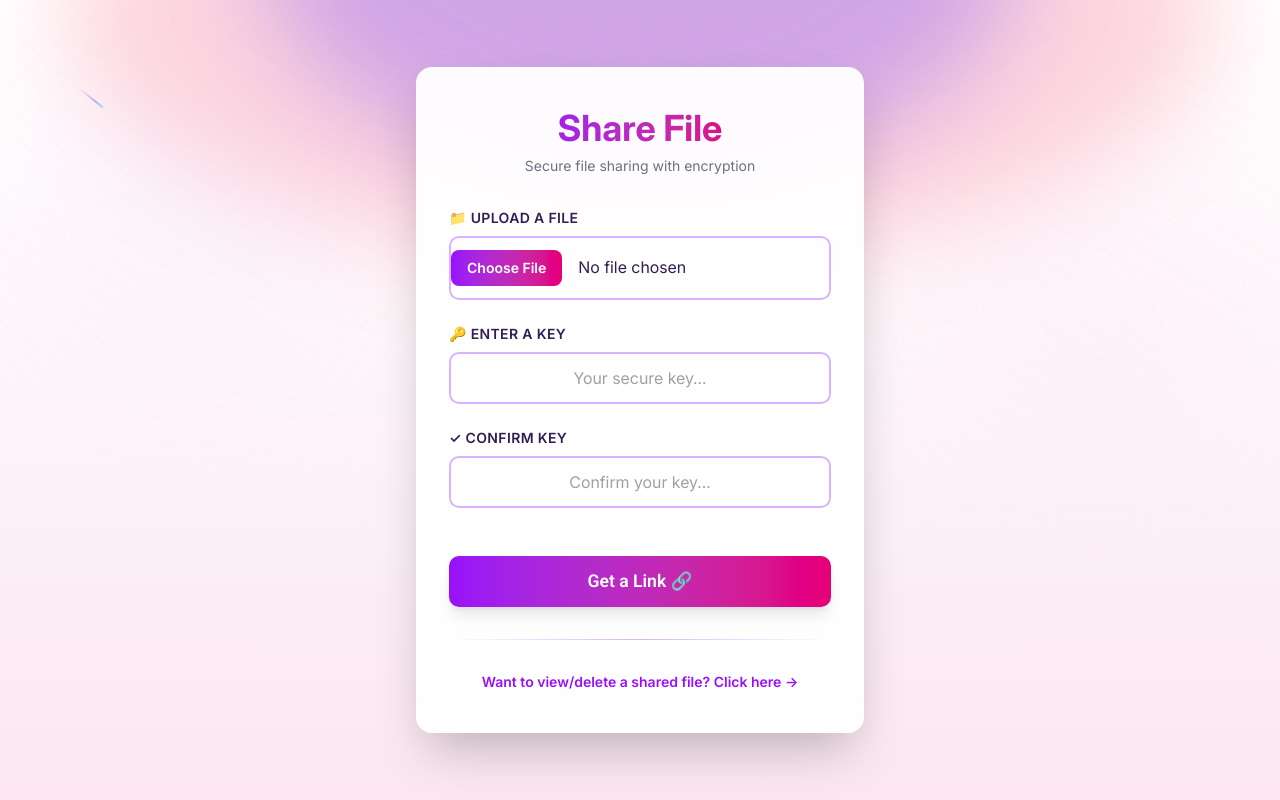
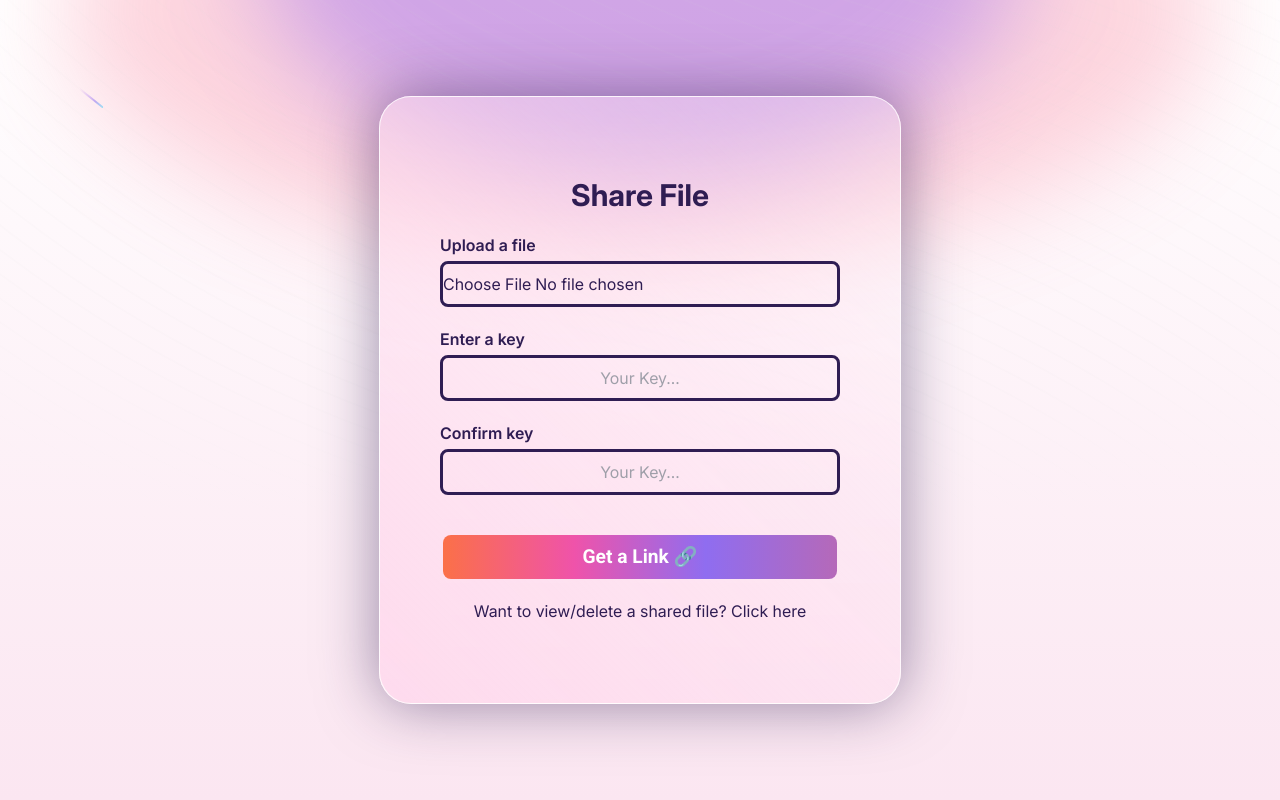
Before and after one commit to karthik-saiharsh/file-sharing-app, a Next.js app: page /share in a window 1280 px wide. Built offline with nearby package versions, Linux system fonts and the light colour scheme.

Commit message:
Revert "fix(share): add loading spinner, disable button & modern feedback UI "

```diff
--- a/app/share/page.tsx
+++ b/app/share/page.tsx
@@ -5,49 +5,25 @@ import { BackgroundBeams } from "@/components/ui/background-beams";
 import Link from "next/link";
 import { useState } from "react";
 
+
+
 const page = () => {
-  const [file, setFile] = useState<File | undefined>();
+
+  const [file, setFile] = useState<File>();
   const [key1, setKey1] = useState<string>("");
   const [key2, setKey2] = useState<string>("");
-  const [isLoading, setIsLoading] = useState(false);
-  const [feedback, setFeedback] = useState<{ type: 'success' | 'error'; message: string } | null>(null);
 
-  const resetForm = () => {
-    setFile(undefined);
-    setKey1("");
-    setKey2("");
-    setFeedback(null);
-    const fileInput = document.getElementById("fileup") as HTMLInputElement;
-    if (fileInput) fileInput.value = "";
-  };
+
 
   async function handleSubmit(e: React.FormEvent<HTMLFormElement>) {
     e.preventDefault();
-    setFeedback(null);
 
-    if(!file) {
-      setFeedback({ type: 'error', message: 'Please upload a file' });
-      return;
-    }
-    else if(key1?.trim() !== key2?.trim()) {
-      setFeedback({ type: 'error', message: 'Keys must match' });
-      return;
-    }
-    else if (key1.trim() === "" || key2.trim() === "") {
-      setFeedback({ type: 'error', message: "Key can't be empty" });
-      return;
-    }
-    else if(file.name.length > 100) {
-      setFeedback({ type: 'error', message: 'Your File Name cannot be longer than 100 characters' });
-      return;
-    }
-    else if((file.size/1024)/1024 > 4.50) {
-      setFeedback({ type: 'error', message: 'Upload Files Smaller than 4.5MB' });
-      return;
-    }
+    if(!file) alert("Please upload a file");
+    else if(key1?.trim() != key2?.trim()) alert("Keys must match");
+    else if (key1.trim() == "" || key2.trim() == "") alert("Key can't be empty");
+    else if(file.name.length > 100) alert("Your File Name cannot be longer than 100 characters");
+    else if((file.size/1024)/1024 > 4.50) alert("Upload Files Smaller than 4.5MB");
     else {
-      setIsLoading(true);
-      try {
       const dataToSend = new FormData();
       dataToSend.set("type", "upload");
       dataToSend.set("file", file);
@@ -61,115 +37,39 @@ const page = () => {
       const res_json = await res.json();
 
       if (res_json.success) {
-          setFeedback({
-            type: 'success',
-            message: `File Uploaded Successfully!\nYour FileID is ${res_json.fileid}.\nYou will need this to recieve your file on the other end`
-          });
-          resetForm();
+        alert(`File Uploaded Successfully!\nYour FileID is ${res_json.fileid}.\nYou will need this to recieve your file on the other end`);
       }
       else {
-          setFeedback({ type: 'error', message: 'An error occurred!' });
-        }
-      } catch (error) {
-        setFeedback({ type: 'error', message: 'An error occurred during upload!' });
-      } finally {
-        setIsLoading(false);
+        alert("An error occurred!");
       }
     }
   };
 
   return (
-    <div className="flex flex-col justify-center items-center min-h-screen bg-gradient-to-b from-[#FFFFFF] via-[#fdf4f9] to-[#fbe6f1] relative overflow-hidden">
+    <div className="flex flex-col justify-center items-center h-full bg-gradient-to-b from-[#FFFFFF] to-[#fbe6f1]">
+
       <BgGradient />
 
-      <div className="absolute inset-0 opacity-10 pointer-events-none">
-        <div className="absolute top-20 left-10 w-72 h-72 bg-purple-200 rounded-full mix-blend-multiply filter blur-3xl animate-blob"></div>
-        <div className="absolute top-40 right-10 w-72 h-72 bg-pink-200 rounded-full mix-blend-multiply filter blur-3xl animate-blob animation-delay-2000"></div>
-      </div>
+      <form onSubmit={handleSubmit} className="flex flex-col items-center gap-5 z-10 px-15 py-20 bg-card">
+        <p className="font-inter text-text-main font-bold text-3xl">Share File</p>
 
-      <form onSubmit={handleSubmit} className="flex flex-col items-center gap-6 z-10 px-8 py-10 bg-white/95 backdrop-blur-md rounded-2xl shadow-2xl max-w-md w-full mx-4 border border-white/20">
-        <div className="text-center mb-2">
-          <p className="font-inter text-text-main font-bold text-4xl bg-gradient-to-r from-purple-600 to-pink-600 bg-clip-text text-transparent">Share File</p>
-          <p className="font-inter text-gray-500 text-sm mt-2">Secure file sharing with encryption</p>
-        </div>
-
-        <span className="grid gap-2 w-full">
-          <label htmlFor="fileup" className="font-inter font-semibold text-text-main text-sm uppercase tracking-wide">📁 Upload a file</label>
-          <input
-            required
-            type="file"
-            name="fileup"
-            id="fileup"
-            onChange={(e) => {setFile(e.target.files?.[0] ?? undefined)}}
-            className="font-inter text-text-main border-2 border-purple-300 rounded-lg py-3 text-center w-full hover:border-purple-500 focus:border-purple-600 focus:ring-2 focus:ring-purple-200 transition-all duration-300 cursor-pointer file:mr-4 file:py-2 file:px-4 file:rounded-md file:border-0 file:text-sm file:font-semibold file:bg-gradient-to-r file:from-purple-600 file:to-pink-600 file:text-white file:cursor-pointer hover:file:opacity-90"
-          />
-          {file && <p className="text-xs text-green-600 font-semibold">✓ {file.name}</p>}
+        <span className="grid gap-1">
+          <label htmlFor="fileup" className="font-inter font-semibold text-text-main">Upload a file</label>
+          <input required type="file" name="fileup" id="fileup" onChange={(e) => {setFile(e.target.files?.[0])}} className="font-inter text-text-main border-text-main border-3 rounded-md py-2 text-center w-100" />
         </span>
 
-        <span className="grid gap-2 w-full">
-          <label htmlFor="pswdone" className="font-inter font-semibold text-text-main text-sm uppercase tracking-wide">🔑 Enter a key</label>
-          <input
-            required
-            type="password"
-            name="pswdone"
-            id="pswdone"
-            value={key1}
-            onChange={(e) => {setKey1(e.target.value)}}
-            autoComplete="false"
-            placeholder="Your secure key..."
-            className="font-inter outline-none text-text-main border-2 border-purple-300 rounded-lg w-full py-3 text-center placeholder-zinc-400 hover:border-purple-500 focus:border-purple-600 focus:ring-2 focus:ring-purple-200 transition-all duration-300"
-          />
+        <span className="grid gap-1">
+          <label htmlFor="pswdone" className="font-inter font-semibold text-text-main">Enter a key</label>
+          <input required type="password" name="pswdone" id="pswdone" onChange={(e) => {setKey1(e.target.value)}} autoComplete="false" placeholder="Your Key..." className="font-inter outline-none text-text-main border-text-main border-3 rounded-md w-100 py-2 text-center placeholder-zinc-400" />
         </span>
 
-        <span className="grid gap-2 w-full">
-          <label htmlFor="pswdtwo" className="font-inter font-semibold text-text-main text-sm uppercase tracking-wide">✓ Confirm key</label>
-          <input
-            required
-            type="password"
-            name="pswdtwo"
-            id="pswdtwo"
-            value={key2}
-            onChange={(e) => {setKey2(e.target.value)}}
-            autoComplete="false"
-            placeholder="Confirm your key..."
-            className="font-inter outline-none text-text-main border-2 border-purple-300 rounded-lg w-full py-3 text-center placeholder-zinc-400 hover:border-purple-500 focus:border-purple-600 focus:ring-2 focus:ring-purple-200 transition-all duration-300"
-          />
-          {key1 && key2 && key1 === key2 && <p className="text-xs text-green-600 font-semibold">✓ Keys match</p>}
+        <span className="grid gap-1">
+          <label htmlFor="pswdtwo" className="font-inter font-semibold text-text-main">Confirm key</label>
+          <input required type="password" name="pswdtwo" id="pswdtwo" onChange={(e) => {setKey2(e.target.value)}} autoComplete="false" placeholder="Your Key..." className="font-inter outline-none text-text-main border-text-main border-3 rounded-md w-100 py-2 text-center placeholder-zinc-400" />
         </span>
 
-        <input
-          type="submit"
-          value={isLoading ? "Uploading... 🔗" : "Get a Link 🔗"}
-          disabled={isLoading}
-          className={`font-roboto font-bold text-white text-[1.1rem] mt-6 rounded-lg px-10 py-3 w-full bg-gradient-to-r from-purple-600 to-pink-600 transition-all ease-in-out duration-300 flex items-center justify-center gap-2 font-semibold shadow-lg ${isLoading ? 'opacity-60 cursor-not-allowed scale-95' : 'hover:shadow-xl hover:scale-105 active:scale-95 cursor-pointer'}`}
-          id="submit-btn"
-        />
-
-        {isLoading && (
-          <div className="flex items-center gap-3 mt-4 w-full justify-center">
-            <div className="w-5 h-5 border-3 border-purple-600 border-t-pink-600 rounded-full animate-spin"></div>
-            <span className="font-inter text-text-main font-semibold">Processing your file...</span>
-          </div>
-        )}
-
-        {feedback && (
-          <div className={`mt-6 p-4 rounded-lg text-center font-inter w-full animate-in fade-in duration-300 ${
-            feedback.type === 'success'
-              ? 'bg-gradient-to-r from-green-100 to-emerald-100 text-green-800 border-2 border-green-300 shadow-lg'
-              : 'bg-gradient-to-r from-red-100 to-rose-100 text-red-800 border-2 border-red-300 shadow-lg'
-          }`}>
-            <div className="font-semibold mb-2">{feedback.type === 'success' ? '✓ Success!' : '⚠ Error'}</div>
-            {feedback.message.split('\n').map((line, idx) => (
-              <div key={idx} className="text-sm">{line}</div>
-            ))}
-          </div>
-        )}
-
-        <div className="w-full h-px bg-gradient-to-r from-transparent via-purple-300 to-transparent my-2"></div>
-
-        <Link href="/recieve" className="font-inter text-purple-600 hover:text-pink-600 font-semibold text-sm transition-colors duration-300 hover:underline">
-          Want to view/delete a shared file? Click here →
-        </Link>
+        <input type="submit" value="Get a Link 🔗" className="cursor-pointer font-roboto font-bold text-background text-[1.2rem] mt-5 rounded-md px-35 py-2 bg-btn transition-all ease-in-out duration-200 hover:scale-110" id="submit-btn" />
+        <Link href="/recieve" className="font-inter text-text-main">Want to view/delete a shared file? Click here</Link>
       </form>
 
         <BackgroundBeams className="z-0"/>
@@ -177,4 +77,4 @@ const page = () => {
   )
 }
 
-export default page;
+export default page
```
Lines whose indentation alone changed are shown as unchanged.
